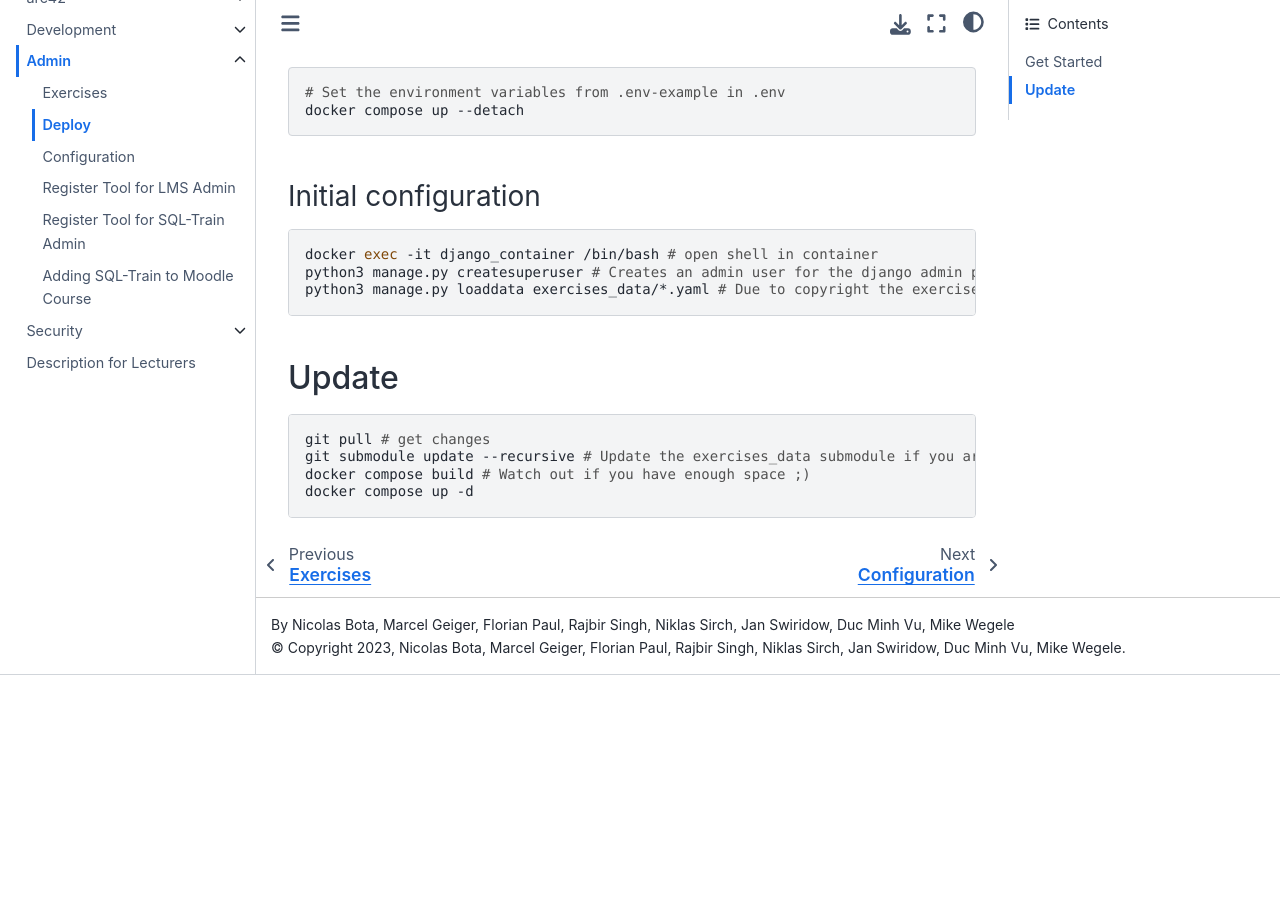
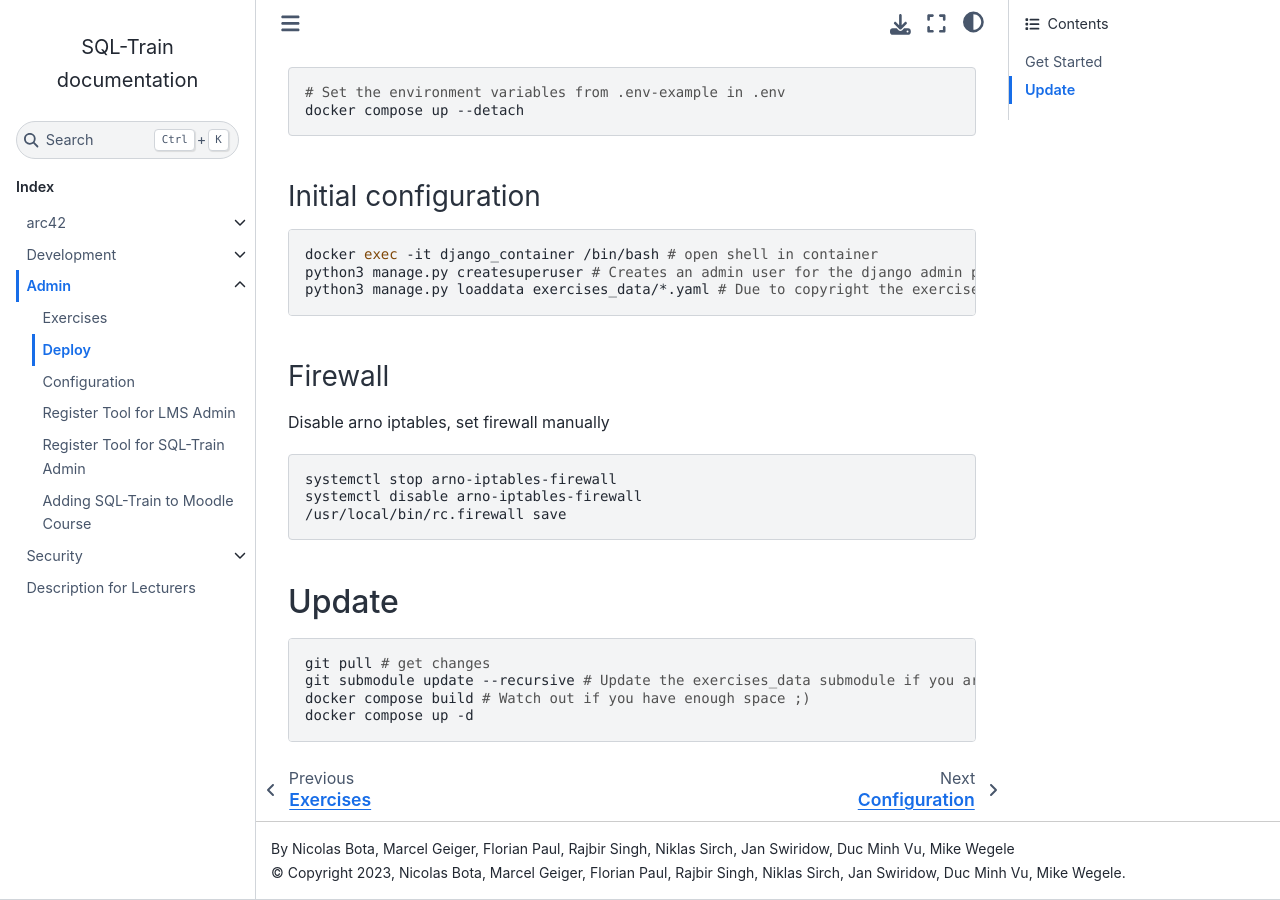
Before and after one commit to hochschule-augsburg/SQL-Train, a Sphinx documentation site: the page built from docs/admin/deploy.md, in a window 1280 px wide and 900 px high, scrolled down 962 px. Built offline with Sphinx 7.4.7 and the Sphinx Book theme 1.1.4, drawn with Linux system fonts in a browser that asks for light colours; pages that are not in the unit, such as notebooks, are missing from menus; before the commit the page ends 1637 px from its top, so only the background shows below that.

Commit message:
Update deploy.md
firewall settings

````diff
--- a/docs/admin/deploy.md
+++ b/docs/admin/deploy.md
@@ -49,6 +49,14 @@ docker exec -it django_container /bin/bash # open shell in container
 python3 manage.py createsuperuser # Creates an admin user for the django admin page
 python3 manage.py loaddata exercises_data/*.yaml # Due to copyright the exercises are not provided
 ```
+### Firewall
+
+Disable arno iptables, set firewall manually
+```bash
+systemctl stop arno-iptables-firewall
+systemctl disable arno-iptables-firewall
+/usr/local/bin/rc.firewall save
+```
 
 ## Update
 
````
